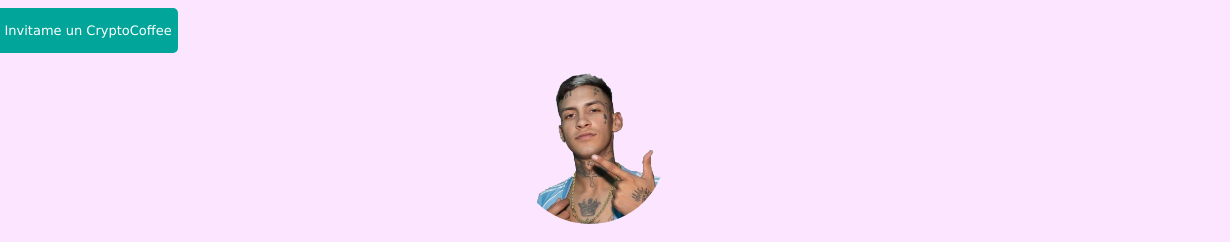
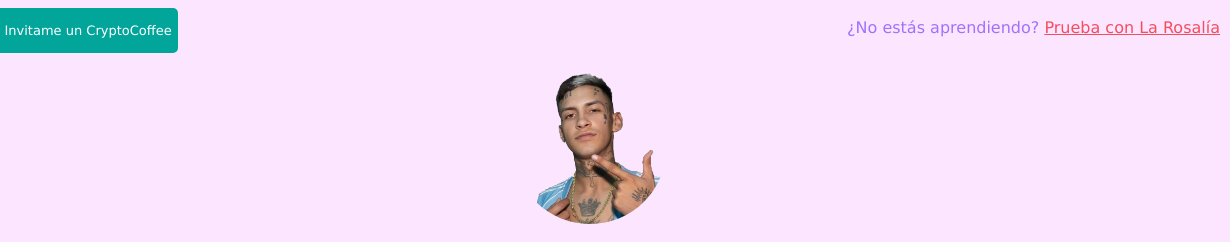
Before and after one commit to LucasVelazquez/abecedariokeloke, a plain HTML site: page index.html in a window 1280 px wide. Shown: the top 242 px of the page, 50-1280 px from the left. Drawn offline with Linux system fonts and the light colour scheme.

Commit message:
Added link to la rosalia page

```diff
--- a/index.html
+++ b/index.html
@@ -30,6 +30,12 @@
           <img src="./src/img/logo.png" alt="" />
           <span>Invitame un CryptoCoffee</span>
         </a>
+        <span id="link">
+          ¿No estás aprendiendo?
+          <a href="https://lucasvelazquez.github.io/abecedariosaoko/" target="_blank" rel="noopener noreferrer"
+            >Prueba con La Rosalía</a
+          >
+        </span>
       </div>
       <div id="content">
         <img id="image" onclick="playAdvice()" src="./src/img/lgante.png" alt="" />
--- a/style.css
+++ b/style.css
@@ -85,6 +85,19 @@ body {
   font-size: 13px;
 }
 
+#link {
+  position: absolute;
+  right: 0;
+  font-family: Verdana, Geneva, Tahoma, sans-serif;
+  color: #a171fd;
+  margin-top: 10px;
+  margin-right: 10px;
+}
+
+#link > a {
+  color: #f44d5e;
+}
+
 @media only screen and (max-width: 600px) {
   #image {
     width: 30%;
@@ -109,6 +122,11 @@ body {
   #header {
     text-align: center;
   }
+
+  #link {
+    position: revert;
+    display: block;
+  }
 }
 
 .red {
```
